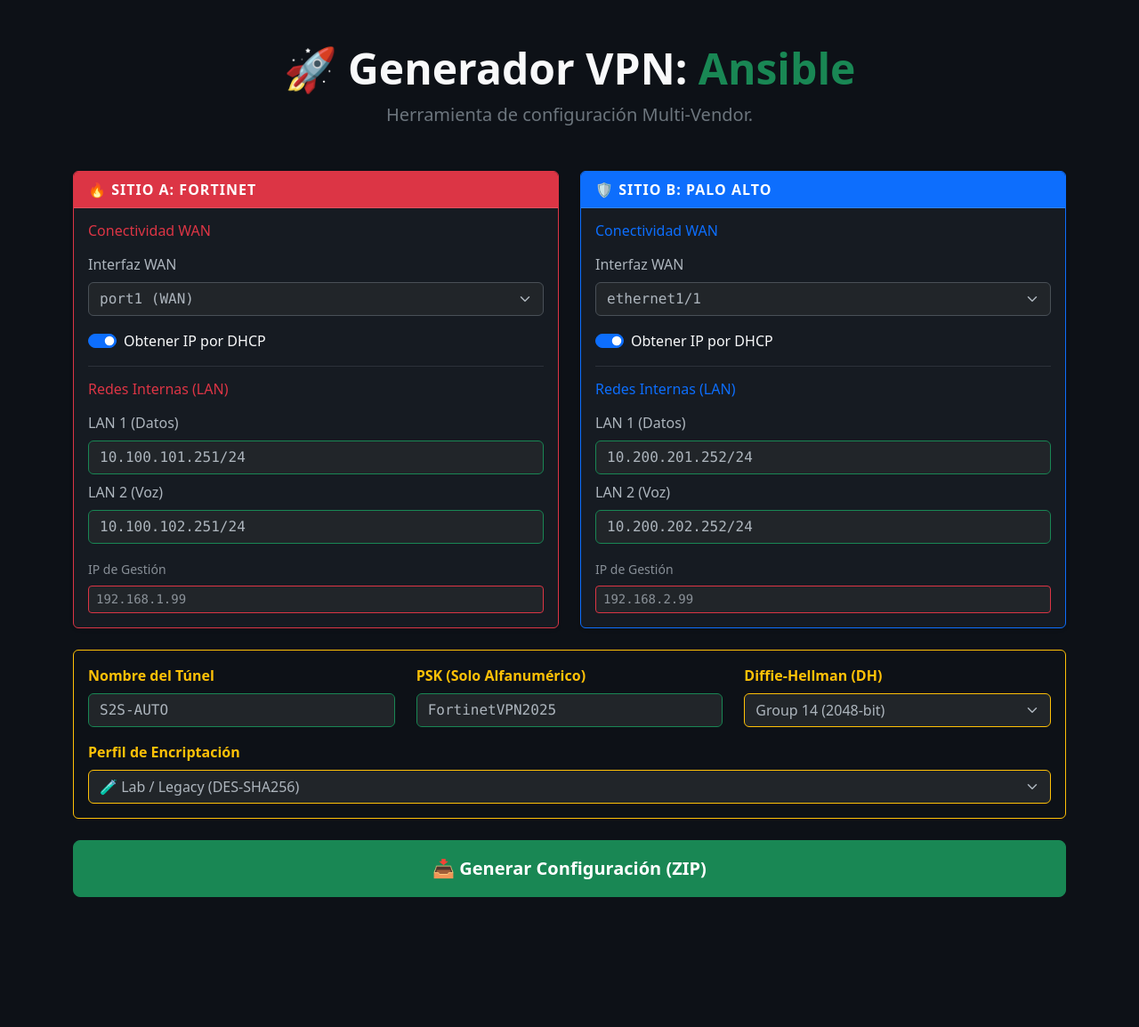
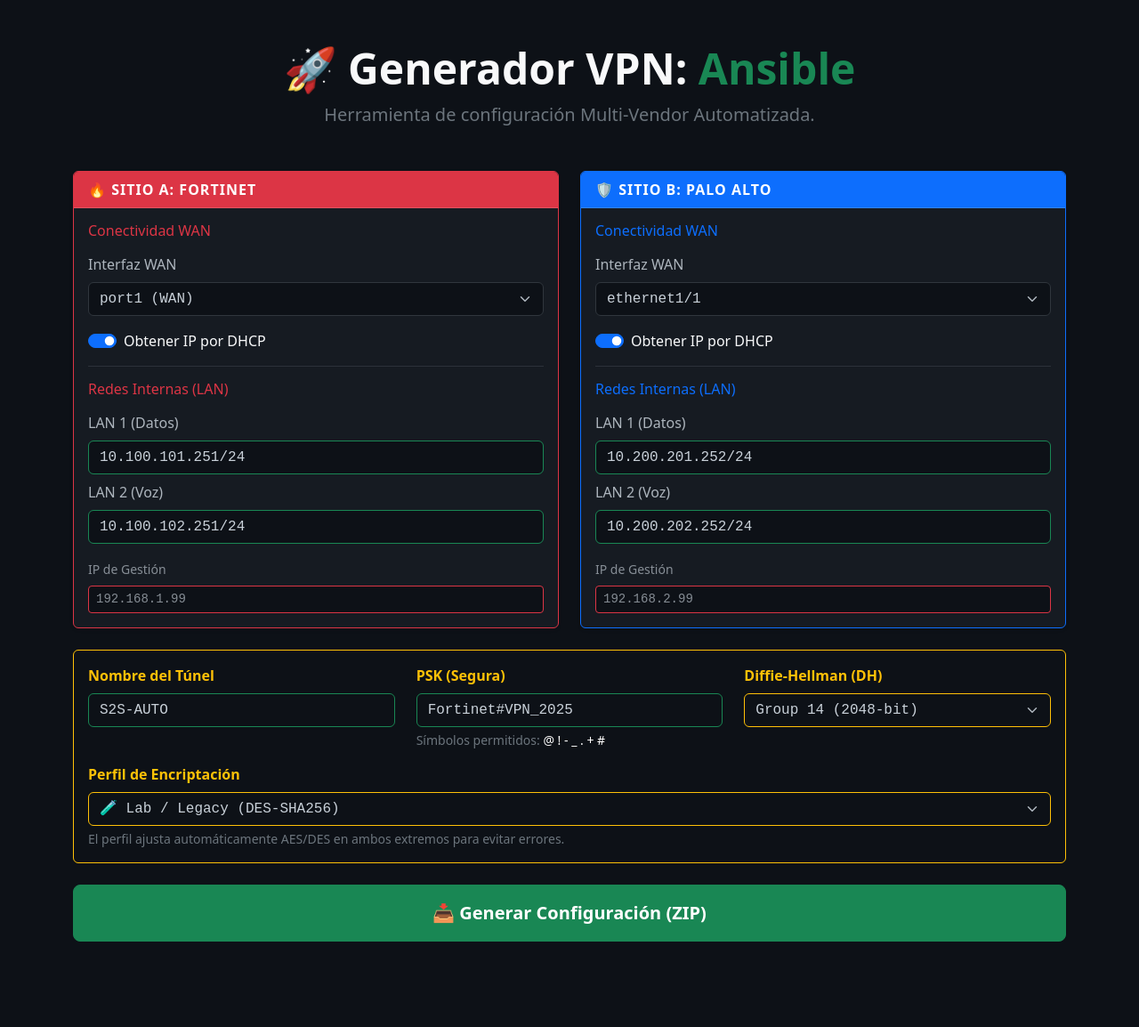
Before and after one commit to sr-emm/ESR-CHALLENGEML-FASE2, a Flask app: page / in a window 1280 px wide. Shown: the whole page at 89% size. Before the commit the page ends 1008 px from the top, so only its background shows below. Run offline with Flask 3, Linux system fonts and the light colour scheme.

Commit message:
Se quitan " ' como simbolos que pueden complicar la interpretacion

```diff
--- a/vpn_generator/app.py
+++ b/vpn_generator/app.py
@@ -4,7 +4,8 @@ from flask import Flask, render_template, request, send_file
 
 app = Flask(__name__)
 
-# Los perfiles ahora solo definen los algoritmos de encriptación
+# --- PERFILES DE ENCRIPTACIÓN ---
+# Solo definen los algoritmos. El grupo DH se inyecta dinámicamente desde el form.
 VPN_PROFILES = {
     "lab_legacy": {
         "name": "🧪 Lab / Legacy (DES-SHA256)",
@@ -34,44 +35,69 @@ def index():
     if request.method == 'POST':
         data = request.form.to_dict()
 
-        # 1. Aplicar Perfil de Encriptación
+        # 1. Aplicar Perfil de Encriptación seleccionado
         data.update(VPN_PROFILES[data.get('vpn_profile', 'lab_legacy')])
 
         # 2. Aplicar Selección Manual de Diffie-Hellman
-        # Esto sobrescribe o establece el dh_group final
+        # Esto permite desacoplar el algoritmo de cifrado del grupo de intercambio de claves
         data['dh_group'] = data.get('dh_group_select', '14')
 
-        # 3. Normalizar booleanos
+        # 3. Normalizar booleanos (Checkbox HTML no envía valor si está desmarcado)
         data['fg_is_dhcp'] = 'fg_is_dhcp' in data
         data['pa_is_dhcp'] = 'pa_is_dhcp' in data
 
-        # 4. Lógica de Peer IP
+        # 4. Lógica de Peer IP (Determinación de vecinos)
+
+        # Para Palo Alto (Quién es su Peer Fortinet)
         if not data['fg_is_dhcp']:
+            # Si FG es Estático, su IP WAN es la Peer IP (quitamos la máscara CIDR)
             data['pa_peer_ip'] = data['fg_wan_ip'].split('/')[0]
         else:
+            # Si FG es DHCP (Lab), asumimos la IP conocida del laboratorio
             data['pa_peer_ip'] = "10.100.100.114"
 
+        # Para Fortinet (Quién es su Remote Gateway Palo Alto)
         if not data['pa_is_dhcp']:
+            # Si PA es Estático
             data['fg_remote_gw'] = data['pa_wan_ip'].split('/')[0]
         else:
+            # Si PA es DHCP (Lab)
             data['fg_remote_gw'] = "10.100.100.115"
 
-        # 5. Generar ZIP
+        # 5. Generar ZIP en Memoria
         memory_file = io.BytesIO()
         with zipfile.ZipFile(memory_file, 'w', zipfile.ZIP_DEFLATED) as zf:
-            for template in ['inventory.j2', 'all_vars.j2', 'site.j2']:
-                content = render_template(f'ansible_templates/{template}', **data)
-                dest_name = template.replace('.j2', '.yml')
-                if template == 'inventory.j2': dest_name = 'inventory/hosts.yml'
-                if template == 'all_vars.j2': dest_name = 'group_vars/all.yml'
 
-                zf.writestr(dest_name, content)
+            # Renderizar y mapear cada plantilla a su destino final
+            templates_map = {
+                'inventory.j2': 'inventory/hosts.yml',
+                'all_vars.j2': 'group_vars/all.yml',
+                'site.j2': 'site.yml'
+            }
 
-            zf.writestr('ansible.cfg', "[defaults]\ninventory=./inventory/hosts.yml\nhost_key_checking=False\n")
+            for template_file, dest_path in templates_map.items():
+                content = render_template(f'ansible_templates/{template_file}', **data)
+                zf.writestr(dest_path, content)
+
+            # Agregar archivo de configuración base de Ansible
+            ansible_cfg = """[defaults]
+inventory = ./inventory/hosts.yml
+host_key_checking = False
+retry_files_enabled = False
+deprecation_warnings = False
+interpreter_python = auto_silent
+timeout = 30
+"""
+            zf.writestr('ansible.cfg', ansible_cfg)
 
         memory_file.seek(0)
-        return send_file(memory_file, download_name="ansible_vpn_config.zip", as_attachment=True)
+        return send_file(
+            memory_file,
+            download_name="ansible_vpn_config.zip",
+            as_attachment=True
+        )
 
+    # Renderizado inicial del formulario (GET)
     return render_template('index.html', profiles=VPN_PROFILES)
 
 if __name__ == '__main__':
--- a/vpn_generator/templates/index.html
+++ b/vpn_generator/templates/index.html
@@ -6,25 +6,39 @@
     <title>Generador VPN: FortiGate <-> Palo Alto</title>
     <link href="https://cdn.jsdelivr.net/npm/bootstrap@5.3.0/dist/css/bootstrap.min.css" rel="stylesheet">
     <style>
-        body { background-color: #0d1117; }
+        body { background-color: #0d1117; } /* Fondo Dark GitHub Style */
         .card { border: 1px solid #30363d; background-color: #161b22; }
         .card-header { font-weight: bold; text-transform: uppercase; letter-spacing: 1px; }
 
-        /* Branding Específico */
-        .border-forti { border-color: #dc3545 !important; } /* Rojo Fortinet */
+        /* Branding Fortinet (Rojo) */
+        .border-forti { border-color: #dc3545 !important; }
         .text-forti { color: #dc3545 !important; }
         .bg-forti { background-color: #dc3545 !important; }
 
-        .border-palo { border-color: #0d6efd !important; } /* Azul Palo Alto */
+        /* Branding Palo Alto (Azul) */
+        .border-palo { border-color: #0d6efd !important; }
         .text-palo { color: #0d6efd !important; }
         .bg-palo { background-color: #0d6efd !important; }
 
+        /* Inputs estilo consola */
+        .form-control, .form-select {
+            background-color: #0d1117;
+            color: #c9d1d9;
+            border: 1px solid #30363d;
+            font-family: 'Courier New', Courier, monospace; /* Fuente Monospace */
+        }
         .form-control:focus, .form-select:focus {
-            background-color: #0d1117; color: #fff; border-color: #58a6ff; box-shadow: 0 0 0 0.25rem rgba(88, 166, 255, 0.25);
+            background-color: #0d1117;
+            color: #fff;
+            border-color: #58a6ff;
+            box-shadow: 0 0 0 0.25rem rgba(88, 166, 255, 0.25);
         }
+
         .hidden-field { display: none; }
-        input:invalid { border-color: #dc3545; }
-        input:valid { border-color: #198754; }
+
+        /* Validación Visual */
+        input:invalid { border-color: #dc3545; background-image: none; }
+        input:valid { border-color: #198754; background-image: none; }
     </style>
 </head>
 <body>
@@ -32,7 +46,7 @@
 <div class="container py-5">
     <div class="text-center mb-5">
         <h1 class="display-5 fw-bold text-light">🚀 Generador VPN: <span class="text-success">Ansible</span></h1>
-        <p class="lead text-secondary">Herramienta de configuración Multi-Vendor.</p>
+        <p class="lead text-secondary">Herramienta de configuración Multi-Vendor Automatizada.</p>
     </div>
 
     <form method="POST" action="/">
@@ -45,7 +59,7 @@
 
                         <div class="mb-3">
                             <label class="form-label">Interfaz WAN</label>
-                            <select class="form-select font-monospace" name="fg_wan_interface">
+                            <select class="form-select" name="fg_wan_interface">
                                 <option value="port1" selected>port1 (WAN)</option>
                                 {% for i in range(2, 17) %}
                                 <option value="port{{ i }}">port{{ i }}</option>
@@ -60,25 +74,25 @@
 
                         <div id="fg_static_fields" class="hidden-field border-start border-forti ps-3 mb-3">
                             <label class="form-label text-secondary small">IP WAN Estática / Máscara</label>
-                            <input type="text" class="form-control font-monospace mb-2" name="fg_wan_ip" placeholder="10.100.100.114/24">
+                            <input type="text" class="form-control mb-2" name="fg_wan_ip" placeholder="10.100.100.114/24">
                             <label class="form-label text-secondary small">Gateway</label>
-                            <input type="text" class="form-control font-monospace" name="fg_wan_gw" placeholder="10.100.100.1">
+                            <input type="text" class="form-control" name="fg_wan_gw" placeholder="10.100.100.1">
                         </div>
 
                         <hr class="border-secondary">
                         <h6 class="text-forti mb-3">Redes Internas (LAN)</h6>
                         <div class="mb-2">
                             <label class="form-label">LAN 1 (Datos)</label>
-                            <input type="text" class="form-control font-monospace" name="fg_lan1_ip" value="10.100.101.251/24" required>
+                            <input type="text" class="form-control" name="fg_lan1_ip" value="10.100.101.251/24" required>
                         </div>
                         <div class="mb-2">
                             <label class="form-label">LAN 2 (Voz)</label>
-                            <input type="text" class="form-control font-monospace" name="fg_lan2_ip" value="10.100.102.251/24" required>
+                            <input type="text" class="form-control" name="fg_lan2_ip" value="10.100.102.251/24" required>
                         </div>
 
                         <div class="mt-3">
                             <label class="form-label text-muted small">IP de Gestión</label>
-                            <input type="text" class="form-control form-control-sm font-monospace" name="fg_mgmt_ip" placeholder="192.168.1.99" required>
+                            <input type="text" class="form-control form-control-sm" name="fg_mgmt_ip" placeholder="192.168.1.99" required>
                         </div>
                     </div>
                 </div>
@@ -92,7 +106,7 @@
 
                         <div class="mb-3">
                             <label class="form-label">Interfaz WAN</label>
-                            <select class="form-select font-monospace" name="pa_wan_interface">
+                            <select class="form-select" name="pa_wan_interface">
                                 <option value="ethernet1/1" selected>ethernet1/1</option>
                                 {% for i in range(2, 17) %}
                                 <option value="ethernet1/{{ i }}">ethernet1/{{ i }}</option>
@@ -107,9 +121,9 @@
 
                         <div id="pa_static_fields" class="hidden-field border-start border-palo ps-3 mb-3">
                             <label class="form-label text-secondary small">IP WAN Estática / Máscara</label>
-                            <input type="text" class="form-control font-monospace mb-2" name="pa_wan_ip" placeholder="10.100.100.115/24">
+                            <input type="text" class="form-control mb-2" name="pa_wan_ip" placeholder="10.100.100.115/24">
                             <label class="form-label text-secondary small">Gateway</label>
-                            <input type="text" class="form-control font-monospace" name="pa_wan_gw" placeholder="10.100.100.1">
+                            <input type="text" class="form-control" name="pa_wan_gw" placeholder="10.100.100.1">
                         </div>
 
                         <hr class="border-secondary">
@@ -117,16 +131,16 @@
 
                         <div class="mb-2">
                             <label class="form-label">LAN 1 (Datos)</label>
-                            <input type="text" class="form-control font-monospace" name="pa_lan1_ip" value="10.200.201.252/24" required>
+                            <input type="text" class="form-control" name="pa_lan1_ip" value="10.200.201.252/24" required>
                         </div>
                         <div class="mb-2">
                             <label class="form-label">LAN 2 (Voz)</label>
-                            <input type="text" class="form-control font-monospace" name="pa_lan2_ip" value="10.200.202.252/24" required>
+                            <input type="text" class="form-control" name="pa_lan2_ip" value="10.200.202.252/24" required>
                         </div>
 
                         <div class="mt-3">
                             <label class="form-label text-muted small">IP de Gestión</label>
-                            <input type="text" class="form-control form-control-sm font-monospace" name="pa_mgmt_ip" placeholder="192.168.2.99" required>
+                            <input type="text" class="form-control form-control-sm" name="pa_mgmt_ip" placeholder="192.168.2.99" required>
                         </div>
                     </div>
                 </div>
@@ -138,17 +152,20 @@
                 <div class="row">
                     <div class="col-md-4 mb-3">
                         <label class="form-label text-warning fw-bold">Nombre del Túnel</label>
-                        <input type="text" class="form-control font-monospace" name="vpn_name" value="S2S-AUTO" required>
+                        <input type="text" class="form-control" name="vpn_name" value="S2S-AUTO" required>
                     </div>
 
                     <div class="col-md-4 mb-3">
-                        <label class="form-label text-warning fw-bold">PSK (Solo Alfanumérico)</label>
-                        <input type="text" class="form-control font-monospace" name="vpn_psk"
-                               value="FortinetVPN2025"
+                        <label class="form-label text-warning fw-bold">PSK (Segura)</label>
+                        <input type="text" class="form-control" name="vpn_psk"
+                               value="Fortinet#VPN_2025"
                                required
-                               pattern="[a-zA-Z0-9]+"
-                               title="Solo letras y números. Sin símbolos."
+                               pattern="[a-zA-Z0-9@!_.\-+#]+"
+                               title="Permitidos: Letras, números y @ ! - _ . + #"
                                oninput="validatePSK(this)">
+                        <div class="form-text text-secondary">
+                            Símbolos permitidos: <span class="text-white">@ ! - _ . + #</span>
+                        </div>
                     </div>
 
                     <div class="col-md-4 mb-3">
@@ -170,6 +187,9 @@
                             <option value="{{ key }}">{{ profile.name }}</option>
                             {% endfor %}
                         </select>
+                        <div class="form-text text-secondary">
+                            El perfil ajusta automáticamente AES/DES en ambos extremos para evitar errores.
+                        </div>
                     </div>
                 </div>
             </div>
@@ -195,8 +215,16 @@
         }
     }
 
+    // Validación PSK: Permite #, Bloquea comillas para proteger YAML
     function validatePSK(input) {
-        var regex = /[^a-zA-Z0-9]/g;
+        // 1. Bloqueo estricto de comillas simples y dobles
+        if (input.value.includes('"') || input.value.includes("'")) {
+            input.value = input.value.replace(/["']/g, '');
+            input.classList.add('is-invalid');
+        }
+
+        // 2. Regex para caracteres permitidos (incluyendo #)
+        var regex = /[^a-zA-Z0-9@!_.\-+#]/g;
         if (regex.test(input.value)) {
             input.value = input.value.replace(regex, '');
             input.classList.add('is-invalid');
```
